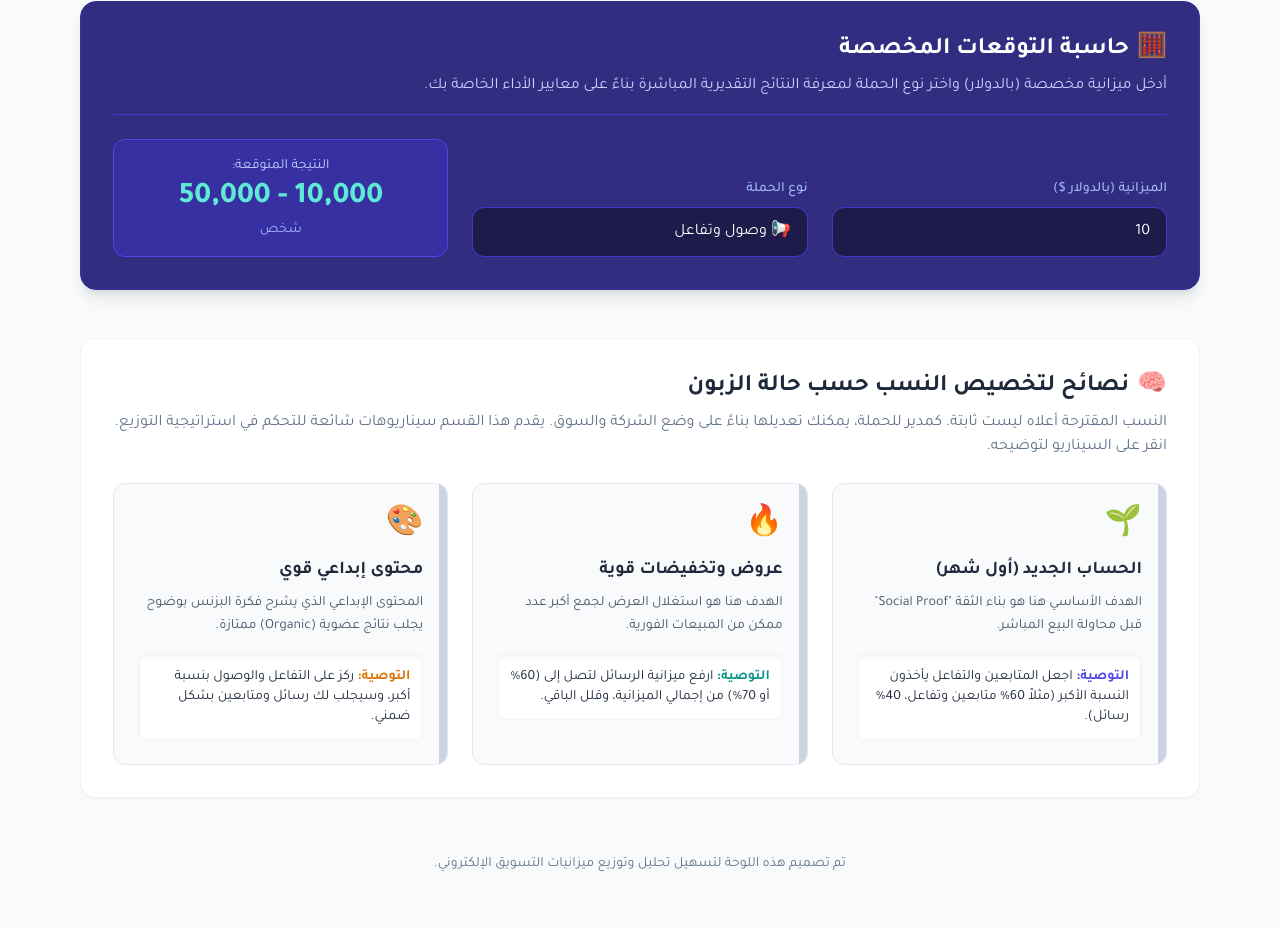
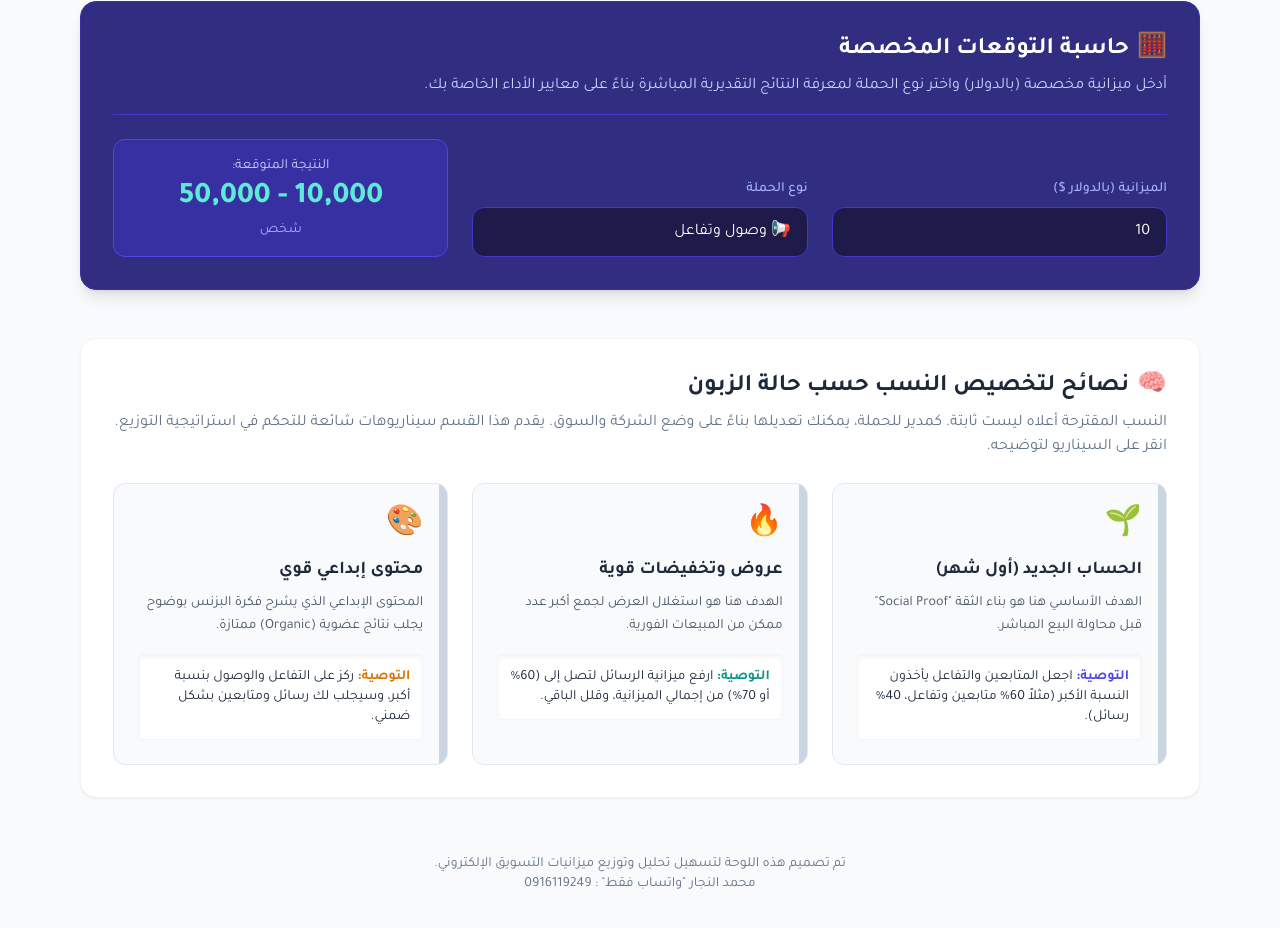
Before and after one commit to johnny69x/ad-plans, a plain HTML site: page index.html in a window 1280 px wide. Shown: the part 1472-2400 px from the top of the page. Drawn offline with nearby package versions, Linux system fonts and the light colour scheme.

Commit message:
Update footer content with contact information

```diff
--- a/index.html
+++ b/index.html
@@ -270,7 +270,8 @@
     </main>
 
     <footer class="text-center text-slate-500 py-6 mt-8 text-sm">
-        تم تصميم هذه اللوحة لتسهيل تحليل وتوزيع ميزانيات التسويق الإلكتروني.
+        تم تصميم هذه اللوحة لتسهيل تحليل وتوزيع ميزانيات التسويق الإلكتروني. <br>
+         محمد النجار "واتساب فقط" : 0916119249
     </footer>
 
     <script>
```
